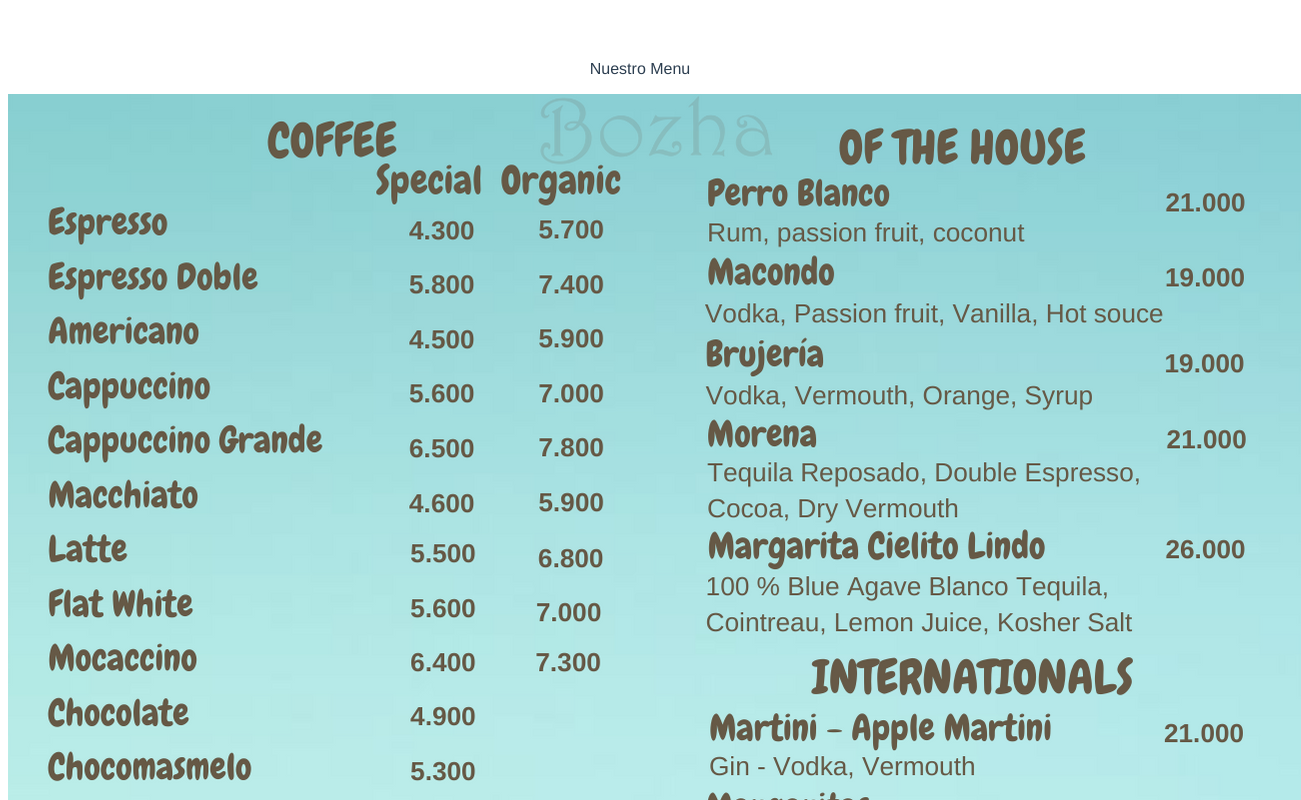
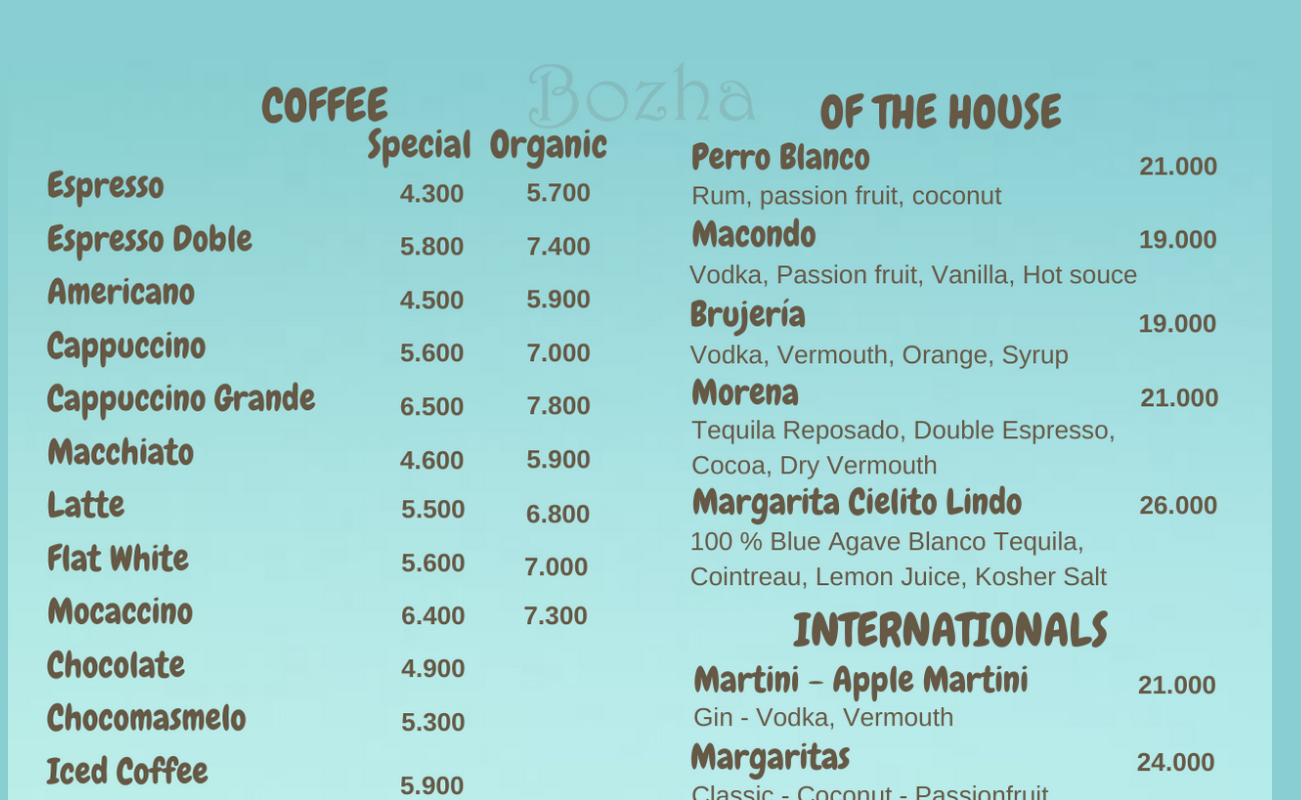
Before and after one commit to lroca7/menu-bozha, a Vue app: page / in a window 1280 px wide. Shown: the top 800 px of the page, 1301 px wide, since content can reach past the window. Built offline with nearby package versions, Linux system fonts and the light colour scheme.

Commit message:
ajuste img

```diff
--- a/src/App.vue
+++ b/src/App.vue
@@ -28,4 +28,7 @@ export default {
   color: #2c3e50;
   margin-top: 60px;
 }
+body {
+  background: #89CFD1;
+}
 </style>
--- a/src/components/Menu.vue
+++ b/src/components/Menu.vue
@@ -1,8 +1,5 @@
 <template>
   <div class="hello">
-    <p>
-        Nuestro Menu
-    </p>
     <img src='../assets/1.png' />
   </div>
 </template>
@@ -18,6 +15,9 @@ export default {
 
 <!-- Add "scoped" attribute to limit CSS to this component only -->
 <style scoped>
+body{
+    background: #89CFD1;
+}
 h3 {
   margin: 40px 0 0;
 }
@@ -32,4 +32,7 @@ li {
 a {
   color: #42b983;
 }
+img {
+    width: 100%;
+}
 </style>
```
